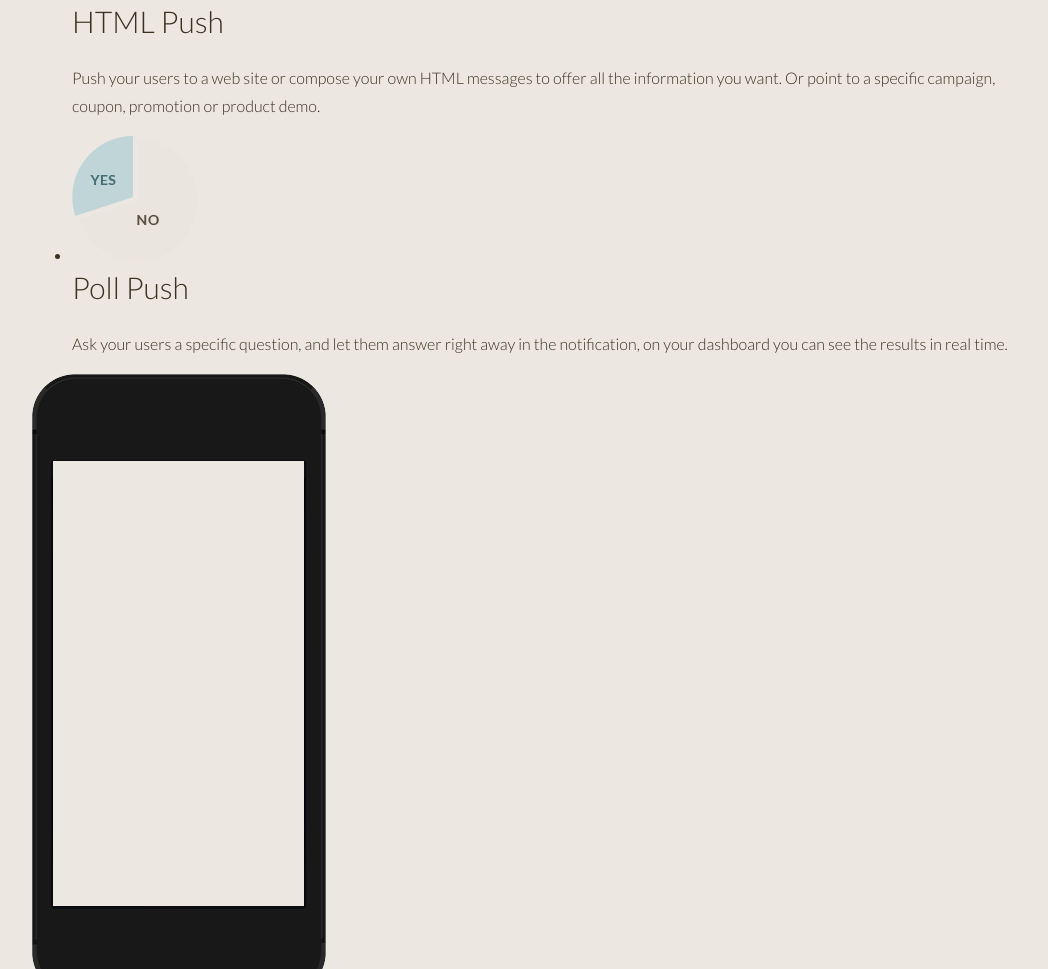
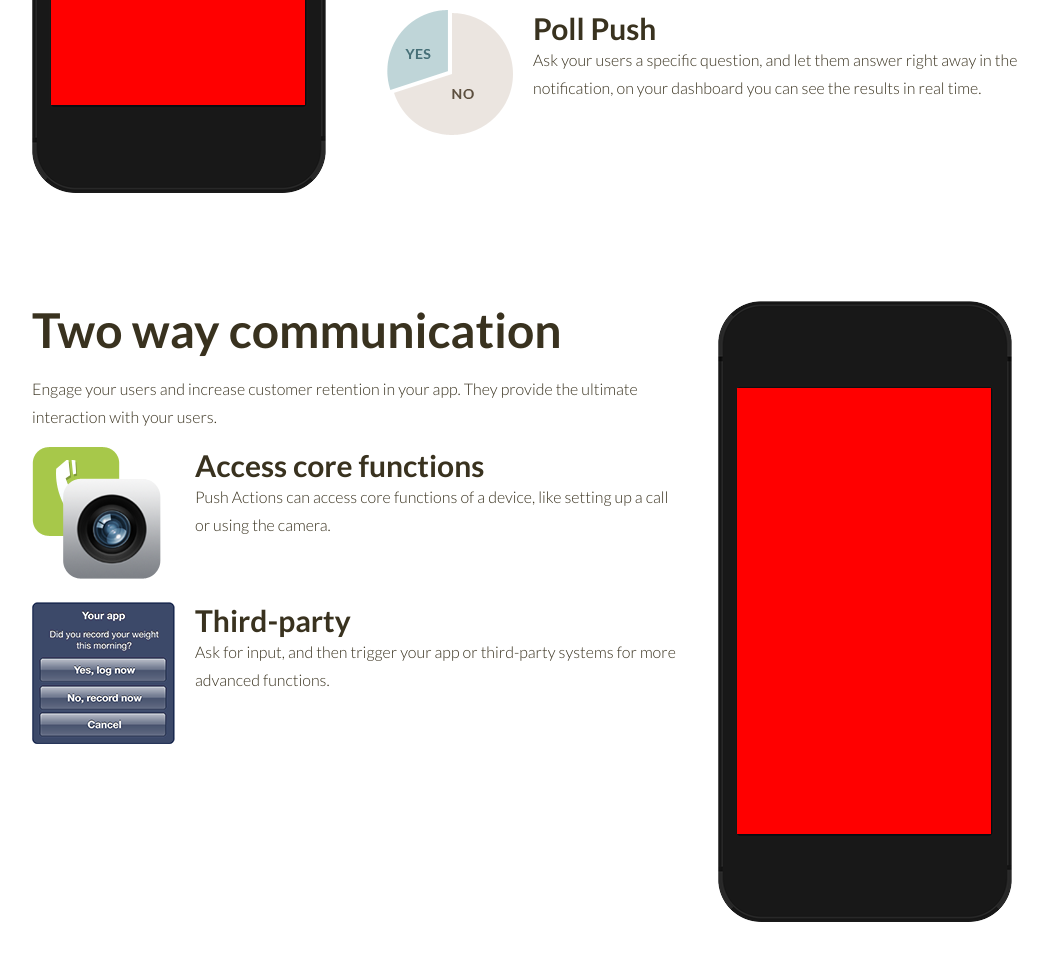
Before and after one commit to ivanasetiawan/notificarenew, a plain HTML site: page index.html in a window 1280 px wide. Shown: the part 1113-2082 px from the top of the page, without its empty margins (108-1156 px from the left). Drawn offline with Linux system fonts and the light colour scheme.

Commit message:
Add styling

```diff
--- a/index.html
+++ b/index.html
@@ -73,6 +73,7 @@
 	<section class="home-features">
 		<div class="wrap">
 			<article class="rich-content">
+				<div class="feature-lists">
 					<h1>Rich Content</h1>
 					<p>Nullam quis risus eget urna mollis ornare vel eu leo. Nulla vitae elit libero, a pharetra augue.</p>
 					<ul>
@@ -92,6 +93,8 @@
 							<p>Ask your users a specific question, and let them answer right away in the notification, on your dashboard you can see the results in real time.</p>
 						</li>
 					</ul>
+				</div>
+
 				<div class="iphone">
 					<img src="public/images/iphone-base.png" alt="">
 					<div class="iphone-screen"></div>
@@ -99,6 +102,7 @@
 			</article>
 
 			<article class="communication-content">
+				<div class="feature-lists">
 					<h1>Two way communication</h1>
 					<p>Engage your users and increase customer retention in your app. They provide the ultimate interaction with your users.</p>
 					<ul>
@@ -113,6 +117,8 @@
 							<p>Ask for input, and then trigger your app or third-party systems for more advanced functions.</p>
 						</li>
 					</ul>
+				</div>
+
 				<div class="iphone">
 					<img src="public/images/iphone-base.png" alt="">
 					<div class="iphone-screen"></div>
--- a/sass/_homepage.sass
+++ b/sass/_homepage.sass
@@ -1,4 +1,5 @@
 header
+	background: $color-body
 	.wrap
 		position: relative
 	h1 a
@@ -74,6 +75,7 @@ header
 		margin-top: emCalc(25px, 20px)
 		padding: emCalc(10px, 20px) emCalc(25px, 20px)
 
+/* Introduction on top */
 .introduction
 	margin-bottom: 0
 	padding-top: emCalc(50px)
@@ -110,3 +112,61 @@ header
 			background: $font-color
 	a
 		color: $font-color
+
+/* Home Features - rich content, two way communication, and blog-review */
+.home-features
+	article
+		@extend %clearfix
+		padding: emCalc(50px) 0
+	h1
+		margin-bottom: emCalc(10px, 48px)
+		font-size: emCalc(48px)
+		font-weight: 600
+	h2
+		margin-bottom: 0
+		font-weight: 600
+	ul
+		@extend %clear-list
+		li
+			min-height: emCalc(135px)
+			padding-left: emCalc(30px)
+			margin-bottom: emCalc(30px)
+			&:first-child
+				margin-bottom: emCalc(20px)
+		.img-icon
+			width: 126px
+			float: left
+			margin-right: emCalc(20px)
+		p
+			margin-top: 0
+
+	.iphone
+		width: 294px
+		margin-right: 20px
+		position: relative
+	.feature-lists
+		width: 675px
+
+.rich-content
+	.iphone
+		float: left
+	.feature-lists
+		float: right
+
+.iphone-screen
+	width: 254px
+	height: 446px
+	position: absolute
+	top: 87px
+	left: 19px
+	background: red
+
+.communication-content
+	ul li
+		padding: 0 emCalc(30px) 0 0
+		.img-icon
+			width: 143px
+	.iphone
+		float: right
+	.feature-lists
+		float: left
--- a/sass/newhome.sass
+++ b/sass/newhome.sass
@@ -12,4 +12,5 @@
 @import "partials/form"
 
 body.newhome
+	background: #fff
 	@import "homepage"
```
Also changed, not shown: public/css/newhome.css. Lines whose indentation alone changed are shown as unchanged.
